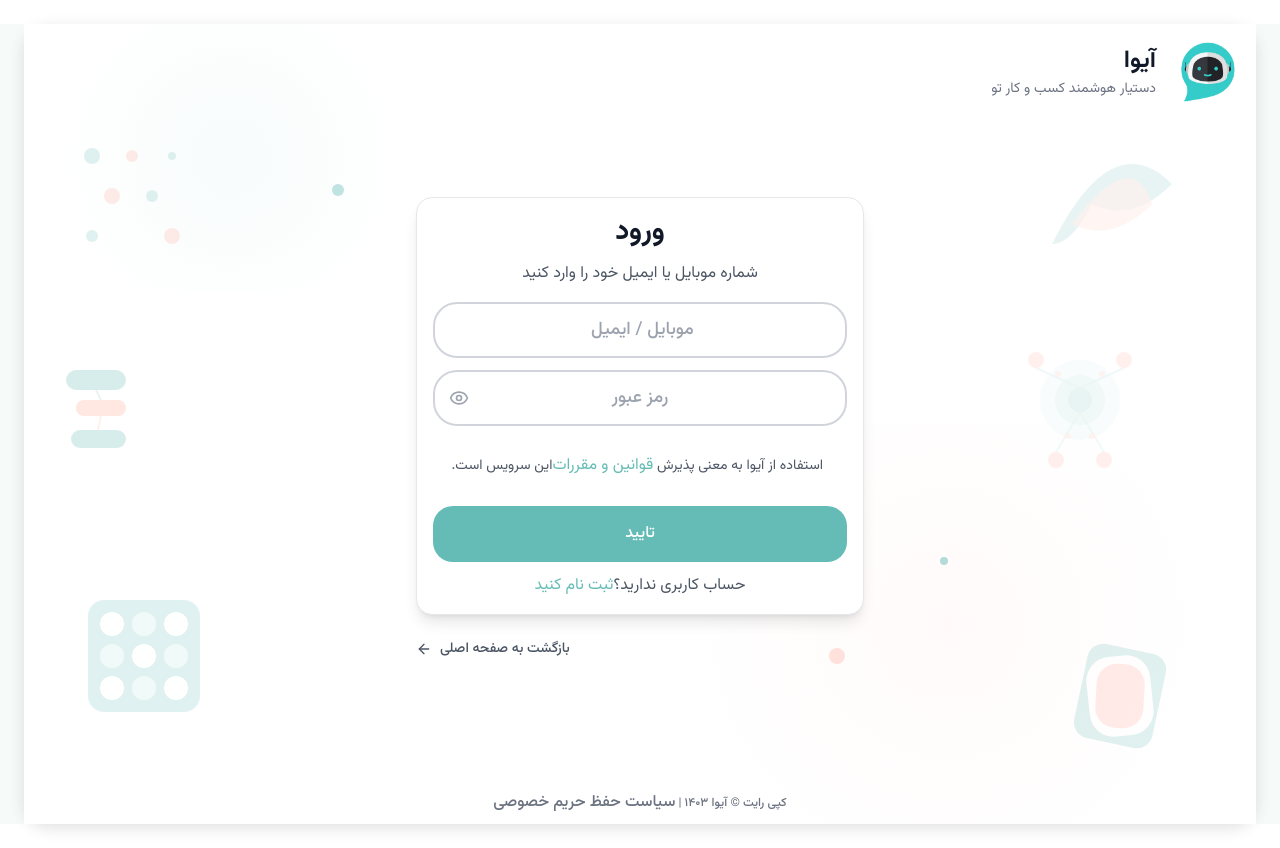
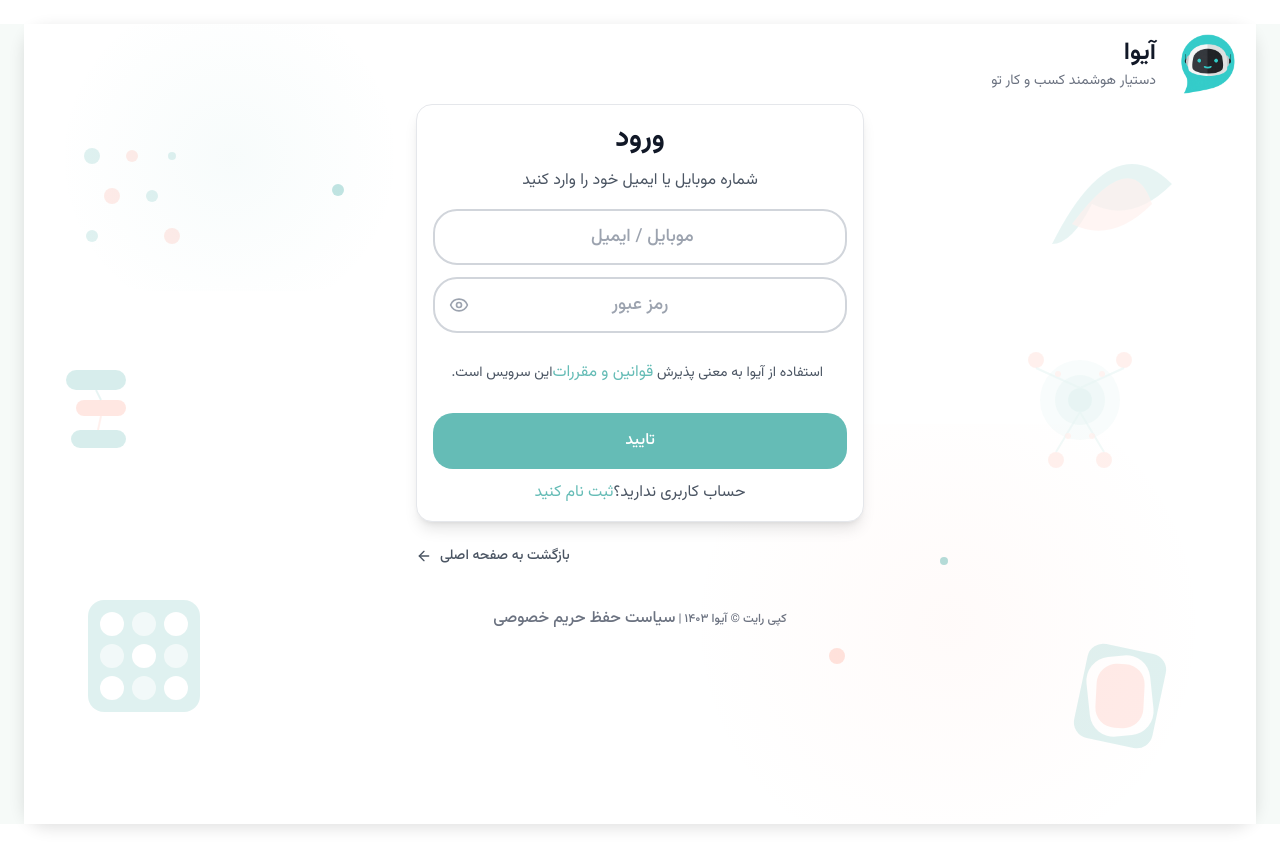
Before and after one commit to AyeGroup/aiva_frontend, a Next.js app: page /auth/login in a window 1280 px wide. Built offline with nearby package versions, Linux system fonts and the light colour scheme; no server answers.

Commit message:
fix refreshtoken

```diff
--- a/app/auth/login/page.tsx
+++ b/app/auth/login/page.tsx
@@ -79,7 +79,7 @@ function Login() {
   return (
     <div className="login-page min-h-screen bg-white relative overflow-hidden">
       {/* Header Content */}
-      <div className="relative z-50 w-full p-2 pb-0">
+      <div className="relative z-50 w-full px-2 pb-0">
         <div className="container mx-auto">
           <div className="flex items-center justify-between">
             <Link
@@ -169,7 +169,7 @@ function Login() {
       </div>
 
       {/* Main Content */}
-      <div className="relative z-10 min-h-[calc(100vh-120px)] flex items-center justify-center p-2 pt-4 pb-16">
+      <div className="relative z-10 flex items-center justify-center p-2 pt-0">
         <div className="w-full max-w-md">
           {/* Login Card */}
           <div className="bg-white rounded-2xl p-4 shadow-lg border border-grey-200">
@@ -308,8 +308,7 @@ function Login() {
       </div>
 
       {/* Footer */}
-      <div className="absolute bottom-0 left-0 right-0 p-2">
-        <div className="text-center">
+      <div className="flex items-end justify-center mt-8">
         <p
           className="text-grey-500"
           style={{ fontSize: "var(--text-caption)" }}
@@ -321,11 +320,6 @@ function Login() {
         </p>
       </div>
     </div>
-
-      {/* <Toaster position="top-center"  richColors closeButton /> */}
-    </div>
-    //   </div>
-    // </div>
   );
 }
 
--- a/lib/axiosInstance.ts
+++ b/lib/axiosInstance.ts
@@ -47,7 +47,8 @@ axiosInstance.interceptors.response.use(
 
         // ذخیره توکن‌های جدید
         localStorage.setItem("accessToken", access_token);
-        localStorage.setItem("refreshToken", refresh_token);
+        localStorage.setItem("refreshToken", access_token);
+        // localStorage.setItem("refreshToken", refresh_token);
 
         // ست کردن توکن جدید برای درخواست‌ها
         axiosInstance.defaults.headers.common[
```
Lines whose indentation alone changed are shown as unchanged.
